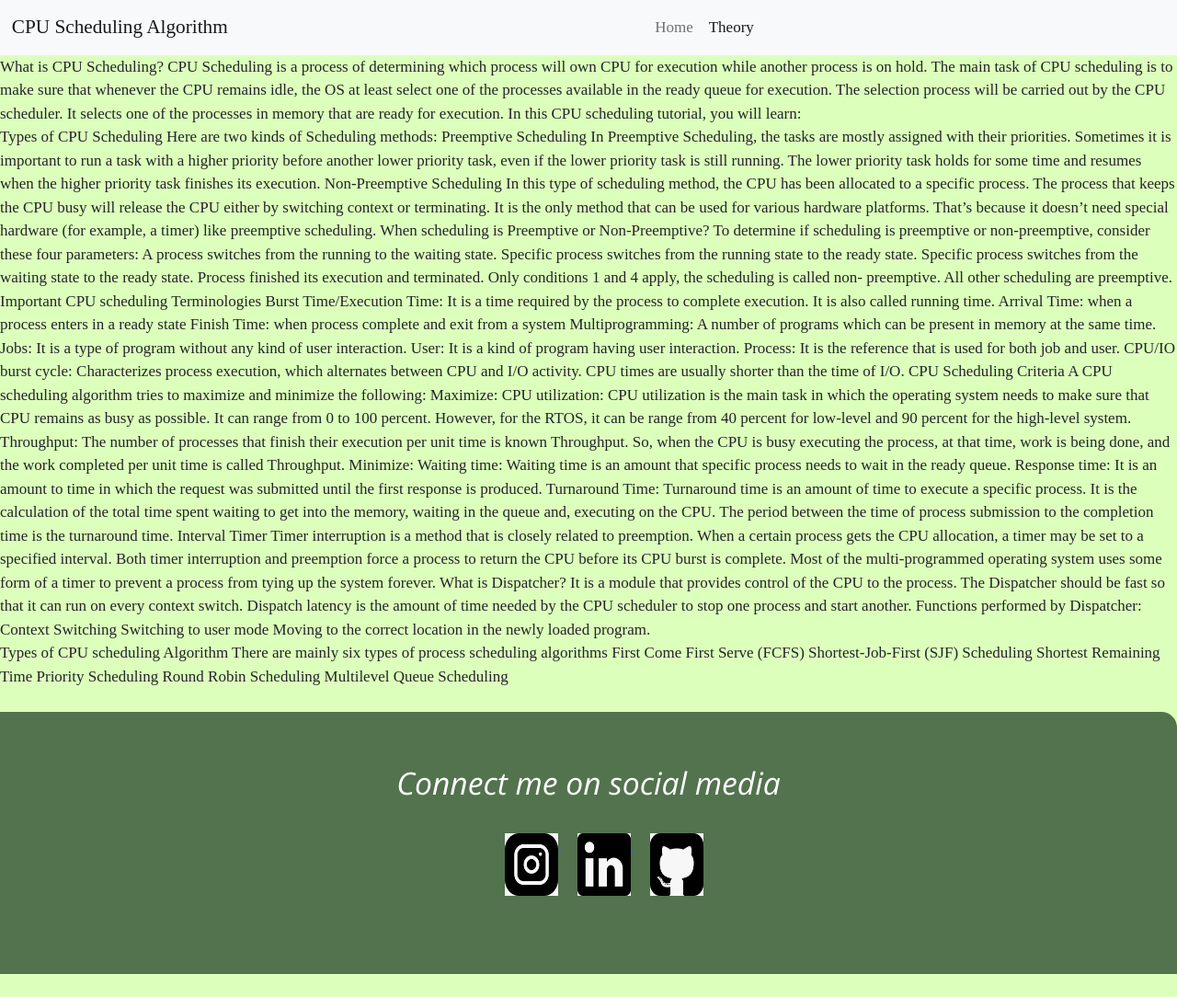
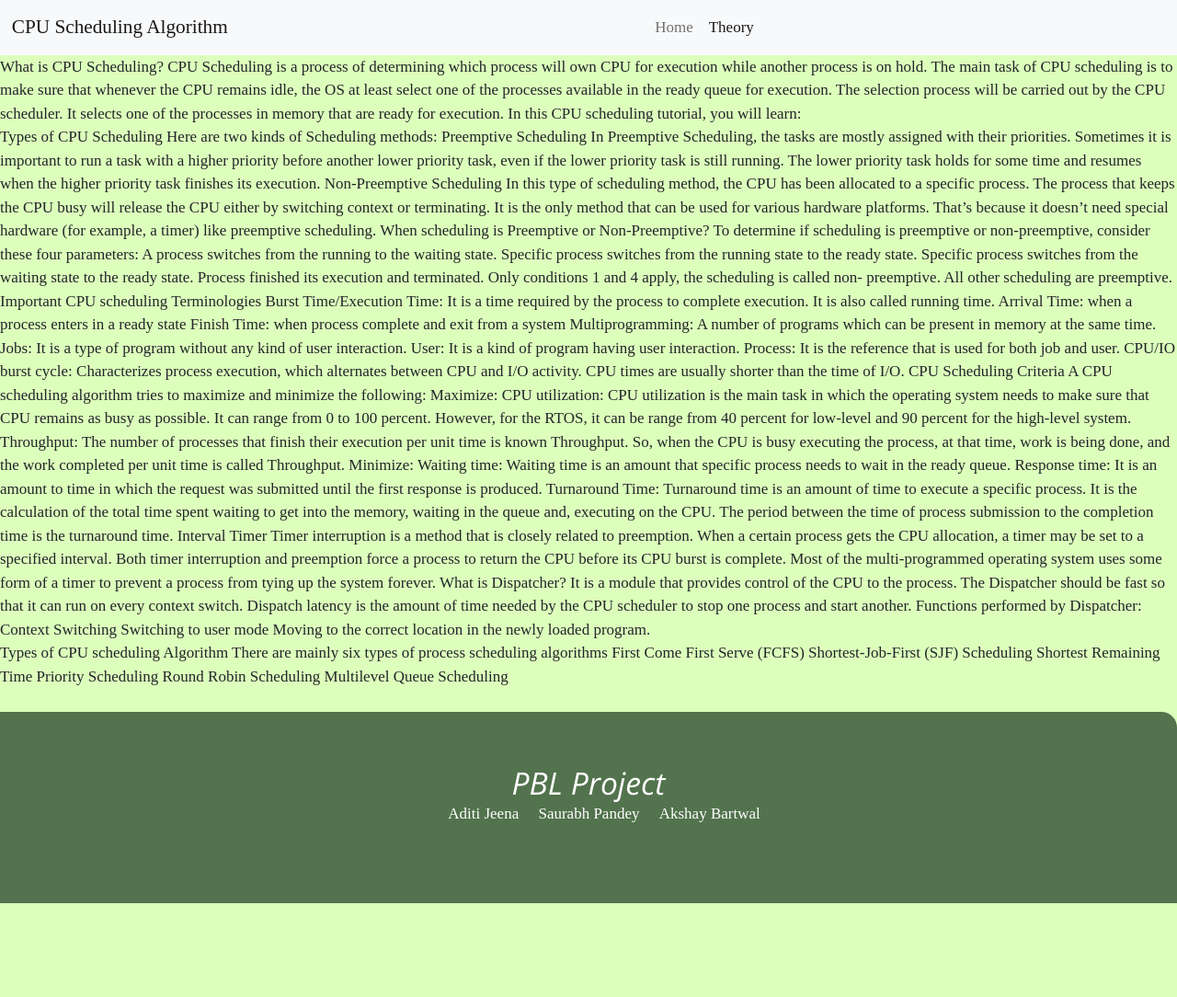
Before and after one commit to Akshay8859/os_process_scheduler, a plain HTML site: page th.html in a window 1280 px wide. Shown: the whole page at 92% size. After the commit the page ends 1008 px from the top, so only its background shows below. Drawn offline with nearby package versions, Linux system fonts and the light colour scheme.

Commit message:
some changes in files

```diff
--- a/th.html
+++ b/th.html
@@ -136,25 +136,16 @@
       <!-- footer  -->
 
     <footer class=" footer">
-        <div class="footer-header">Connect me on social media</div>
+        <div class="footer-header">PBL Project</div>
         <ul class="list-non-bullet">
             <li class="list-item-inline">
-                <a class="link" href="https://www.instagram.com/shrijan_rai_/">
-                    <img  class= "mod" src="ig.jpg" alt="">
-                </a>
+              Aditi Jeena
             </li>
             <li class="list-item-inline">
-                <a class="link" href="https://www.instagram.com/shrijan_rai_/">
-                <img class= "mod" src="ld.jpg" alt="">
-                </a>
-
+              Saurabh Pandey
             </li>
             <li class="list-item-inline">
-                <a class="link" href="https://github.com/shivamgupta88">
-                    <!-- github -->
-                <img class= "mod" src="gh.jpg" alt="">
-
-                </a>
+              Akshay Bartwal
             </li>
         </ul>
 
```
Also changed, not shown: index.html (+4 -12 lines).
